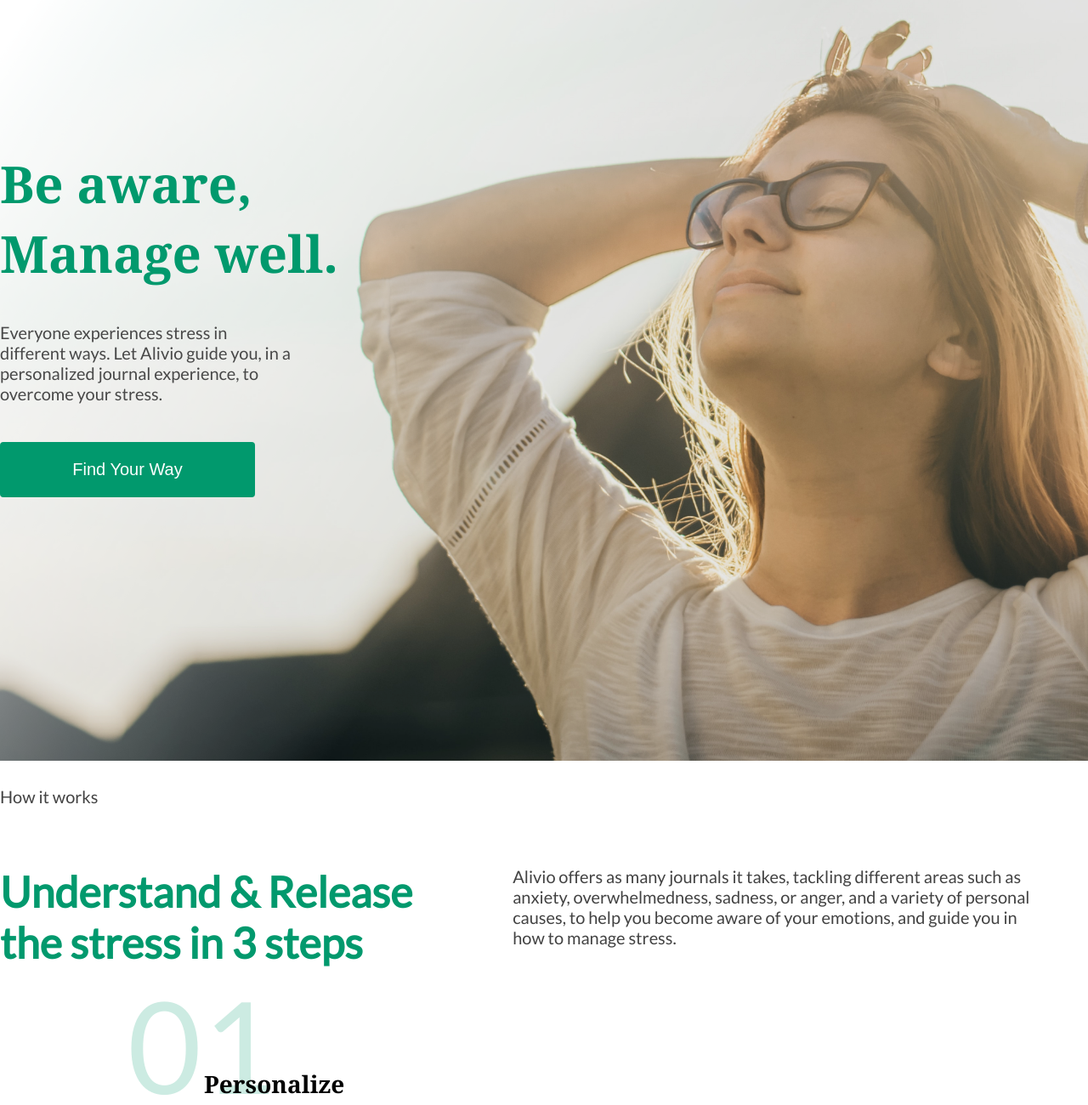
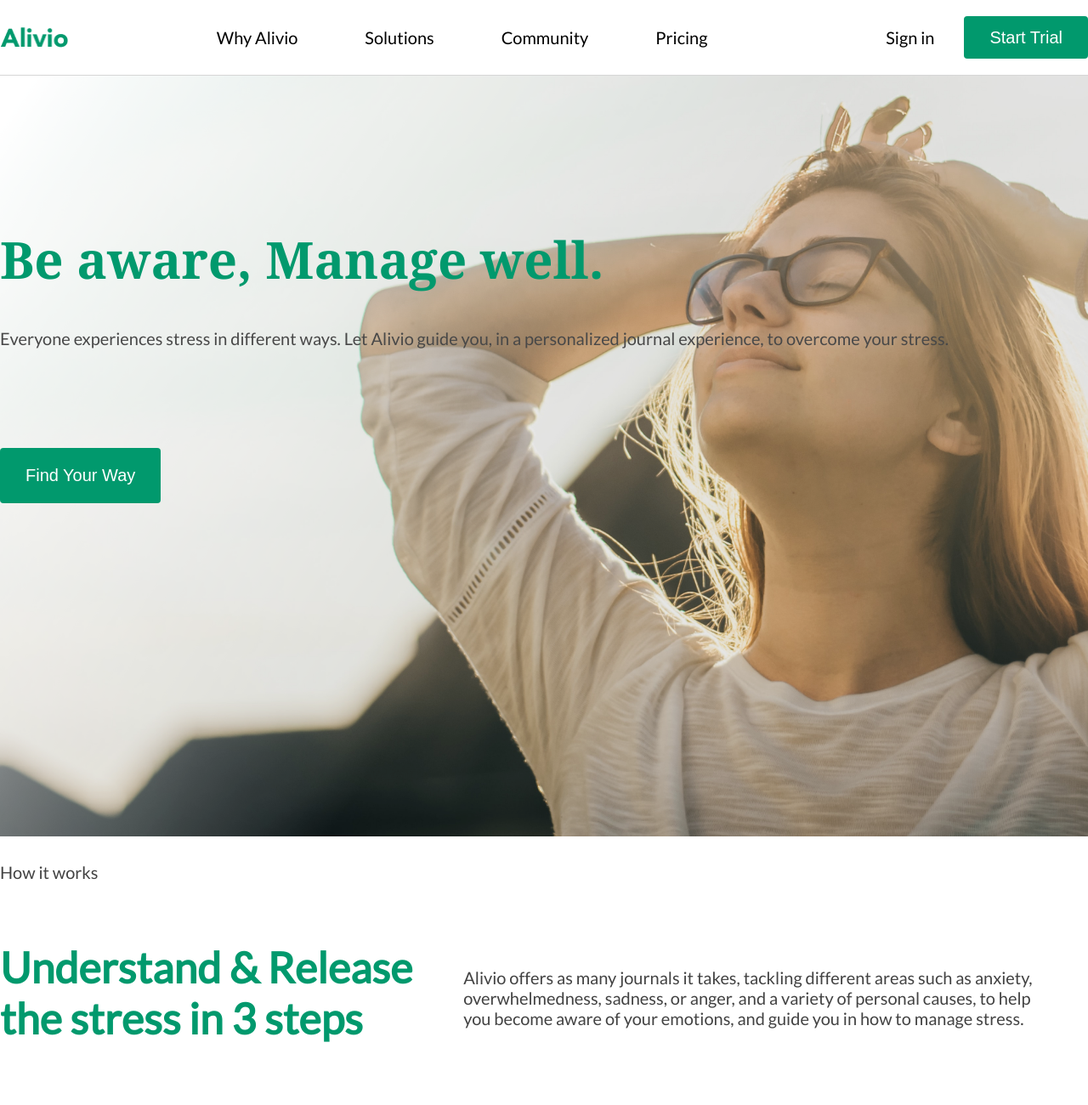
Before and after one commit to AlexeyFahrutdinov/learn_project_2, a plain HTML site: page index.html in a window 1280 px wide. Shown: the top 1300 px of the page at 85% size. Drawn offline with Linux system fonts and the light colour scheme.

Commit message:
add_top_menu

```diff
--- a/index.html
+++ b/index.html
@@ -11,10 +11,31 @@
 
 <body>
 
+    <div class="top-menu">
+        <div class="container">
+            <div class="top-menu-inner">
+                <img src="/learn_project_2/img/Logo.png" alt="Alivio" class="top-logo">
+                <ul class="ul-menu">
+                    <li>Why Alivio</li>
+                    <li>Solutions</li>
+                    <li>Community</li>
+                    <li>Pricing</li>
+                </ul>
+                <div class="cta">
+                    <p class="p-cta">Sign in</p>
+                    <button class="cta-button">Start Trial</button>
+                </div>
+            </div>
+        </div>
+    </div>
+
+
+
     <header class="header">
         <div class="container">
             <h1 class="col-4 col-md-6 col-sm-8 col-es-12">Be aware, Manage well.</h1>
-            <p class="col-4 col-md-6 col-sm-8 col-es-12">Everyone experiences stress in different ways. Let Alivio guide
+            <p class="col-4 col-md-6 col-sm-8 col-es-12">Everyone experiences stress in different ways. Let Alivio
+                guide
                 you, in a personalized journal
                 experience, to overcome your stress.</p>
             <button class="col-3 col-md-4 col-sm-4 col-es-8">Find Your Way </button>
@@ -31,10 +52,12 @@
 
             <p>How it works</p>
             <div class="top-text">
-                <h2 class="col-5 col-sm-12">Understand & Release <br> the stress in 3 steps</h2>
-                <p class="col-6 col-sm-12">
-                    Alivio offers as many journals it takes, tackling different areas such as anxiety, overwhelmedness,
-                    sadness, or anger, and a variety of personal causes, to help you become aware of your emotions, and
+                <h2 class="h2-top-text">Understand & Release <br> the stress in 3 steps</h2>
+                <p class="p-top-text">
+                    Alivio offers as many journals it takes, tackling different areas such as anxiety,
+                    overwhelmedness,
+                    sadness, or anger, and a variety of personal causes, to help you become aware of your emotions,
+                    and
                     guide you in how to manage stress.
                 </p>
             </div>
--- a/style/main.css
+++ b/style/main.css
@@ -36,6 +36,20 @@ h2 {
 
 img {
     width: 95%;
+    text-align: center;
+    display: block;
+    margin: auto;
+}
+
+button {
+    height: 65px;
+    border-radius: 4px;
+    padding: 20px 30px;
+    background-color: #01996D;
+    border: none;
+    color: white;
+    cursor: pointer;
+    font-size: 20px;
 }
 
 .container {
@@ -43,6 +57,50 @@ img {
     width: 100%;
     margin: 0 auto;
 }
+
+
+/*Топ меню начало*/
+.top-menu {
+    border-bottom: 1px solid #D6D6D6;
+    font-size: 20px;
+    font-weight:lighter;
+
+}
+
+.top-menu-inner {
+    display: flex;
+    justify-content: space-between;
+    margin-top: 12px;
+    margin-bottom: 12px;
+}
+
+img.top-logo{
+    max-width: 80px;
+    display: inline;
+    margin: auto 0;
+}
+.ul-menu {
+    list-style-type: none;
+}
+
+.ul-menu li {
+    display: inline;
+    margin-right: 75px;
+}
+
+.cta {
+    display: flex;
+}
+.p-cta {
+    margin-right: 35px;
+}
+.cta-button {
+    padding: 0px 30px;
+    max-height: 50px;
+    margin: auto;
+
+}
+/*Топ меню конец*/
 
 
 /*Хедер начало*/
@@ -99,13 +157,15 @@ img {
     display: flex;
 }
 
-.top-text h2 {
+.h2-top-text {
     margin:0 60px 0 0;
+    max-width: 585px;
 
 }
 
-.top-text p {
+.p-top-text {
     padding: 0;
+    max-width:671px;
 }
 
 .cards-block {
@@ -164,6 +224,8 @@ img {
 
 .footer .logo {
     margin-bottom: 60px;
+    max-width: 120px;
+    display: inline;
 }
 
 .footer ul {
@@ -192,62 +254,14 @@ img {
 /* Футер конец */
 
 
-/*Сетка начло*/
-.col-12 {
-    width: calc(100% - 20px);
-}
-
-.col-6 {
-    width: calc(50% - 20px);
-}
-
-.col-5 {
-    width: calc(44% - 20px);
-}
-
-.col-4 {
-    width: calc(33.33% - 20px);
-}
-
-.col-3 {
-    width: calc(25% - 20px);
-}
-
-.col-2 {
-    width: calc(16.66% - 20px);
-}
-
-.col-1 {
-    width: calc(8.33% - 20px);
-}
-/*Сетка конец*/
-
-
 /*До 992px*/
 @media screen and (max-width:992px) {
+    /*Хедер начало*/
 
-    .col-md-12 {
-        width: calc(100% - var(--gutter));
+    .container {
+        padding-left: 10px;
+        padding-right: 10px;
     }
-
-    .col-md-8 {
-        width: calc(66.66% - var(--gutter));
-    }
-
-    .col-md-6 {
-        width: calc(50% - var(--gutter));
-    }
-
-    .col-md-4 {
-        width: calc(33.33% - var(--gutter));
-    }
-
-    .col-md-2 {
-        width: calc(16.66% - var(--gutter));
-    }
-
-
-    /*Хедер начало*/
     .header p,
     .header h1,
     .header button {
@@ -267,53 +281,36 @@ img {
     .top-text h2 {
         margin: 0;
     }
-    .col-5 {
-    }
-    .col-6 {
-    }
     .cards-block {
         flex-wrap: wrap;
     }
-    .card {
-        margin: 0 auto;
+
+    .cards-block .card {
+        margin: 0;
     }
-    .item1 {
-    }
-    .number {
-    }
+
     .item2 {
+        padding-top: 0;
     }
     .item3 {
+        padding-top: 0;
     }
-    .h4-last {
-    }
-
-
-
 
 }
 
 
 /*До 768px*/
 @media screen and (max-width: 768px) {
-    .col-sm-12 {
-        width: calc(100% - var(--gutter));
-    }
-
-    .col-sm-8 {
-        width: calc(66.66% - var(--gutter));
-    }
-
-    .col-sm-6 {
-        width: calc(50% - var(--gutter));
-    }
-
     .header button {
         padding: 20px 10px;
     }
 
     .top-text {
         flex-wrap: wrap;
+    }
+
+    .card {
+        width: 100%;
     }
 
 }
@@ -324,11 +321,4 @@ img {
 /*До 576px*/
 @media screen and (max-width: 576px) {
 
-    .col-es-8 {
-        width: calc(66.66% - var(--gutter));
-    }
-
-    .col-es-12 {
-        width: calc(100% - var(--gutter))
-    }
 }
```
Also changed, not shown: img/Logo.png (added).
